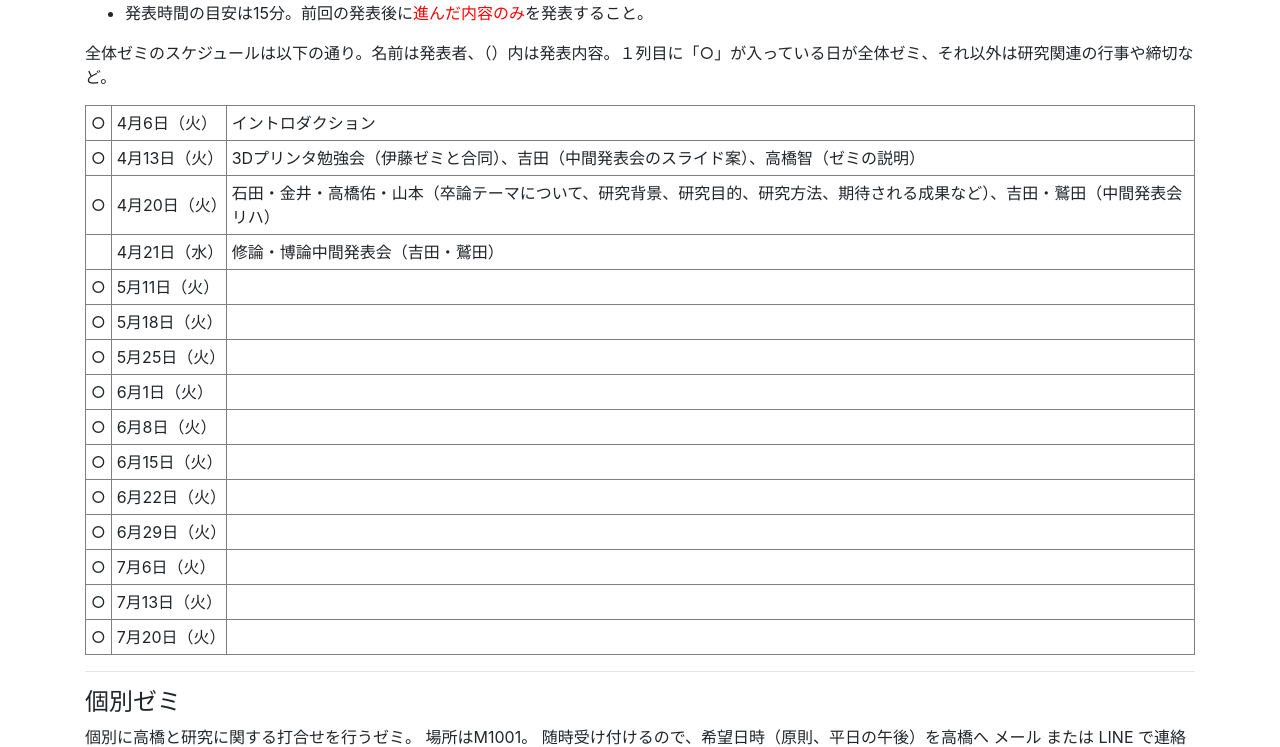
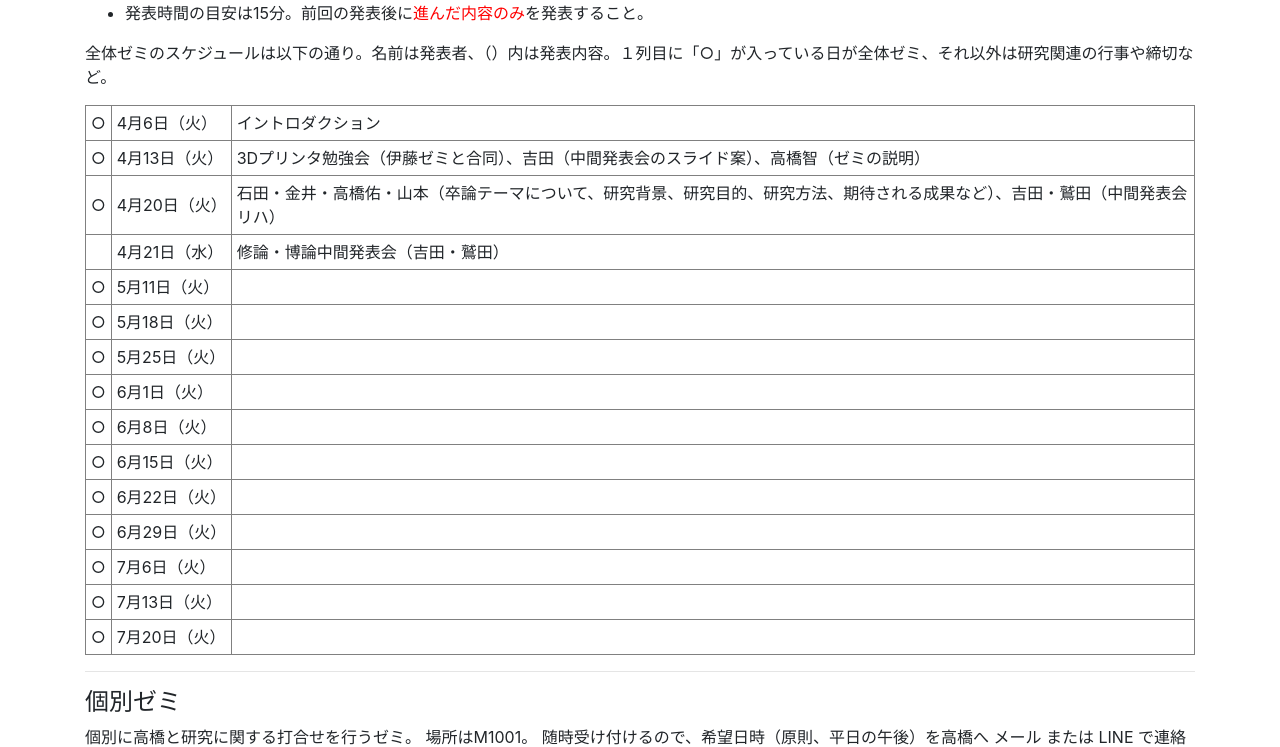
Before and after one commit to tkhslab/tkhslab.github.io, a Jekyll site: the page built from forstudents.md, in a window 1280 px wide. Shown: the part 1343-2090 px from the top of the page. Built offline with Jekyll 4.4.1, drawn with Linux system fonts in a browser that asks for light colours; nearby versions of some CDN libraries.

Commit message:
widen date of general seminar

```diff
--- a/forstudents.md
+++ b/forstudents.md
@@ -69,7 +69,7 @@ title: For students
 <table border="1" cellpadding="5">
 <tbody>
 <tr>
-<td>○</td><td width="115">4月6日（火）</td><td>イントロダクション</td>
+<td>○</td><td width="120">4月6日（火）</td><td>イントロダクション</td>
 </tr>
 <tr>
 <td>○</td><td>4月13日（火）</td><td>3Dプリンタ勉強会（伊藤ゼミと合同）、吉田（中間発表会のスライド案）、高橋智（ゼミの説明）</td>
```
